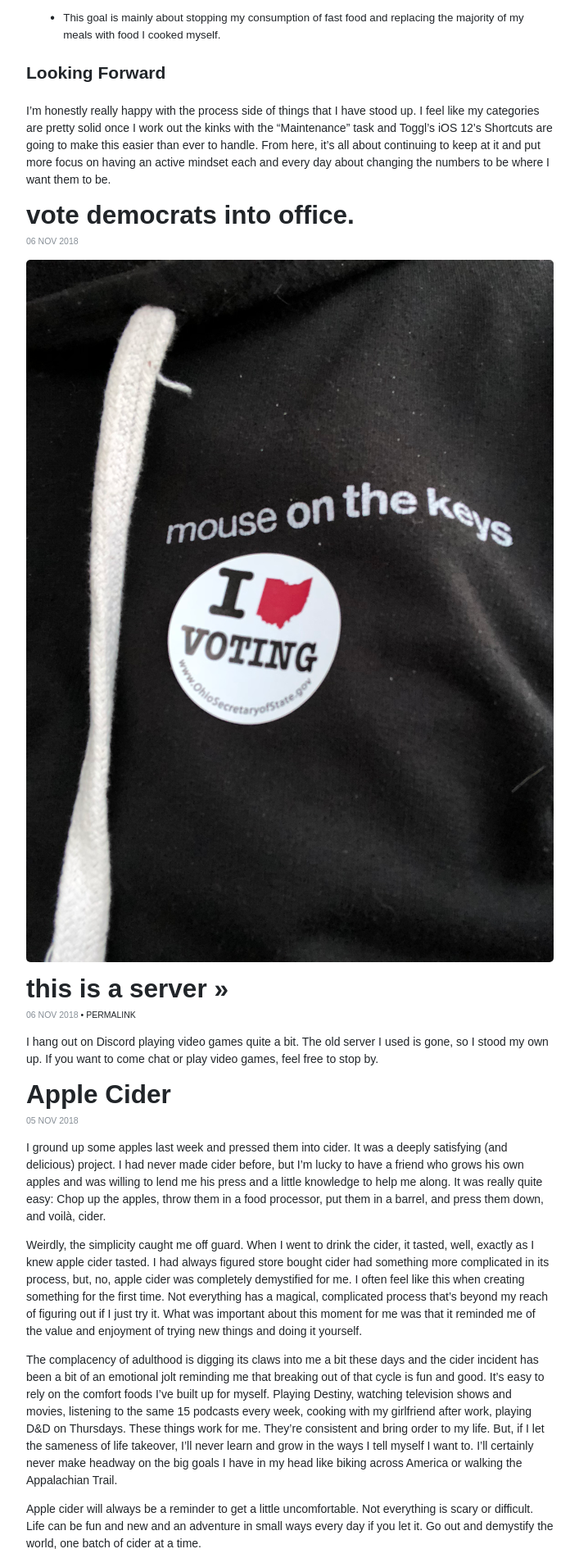
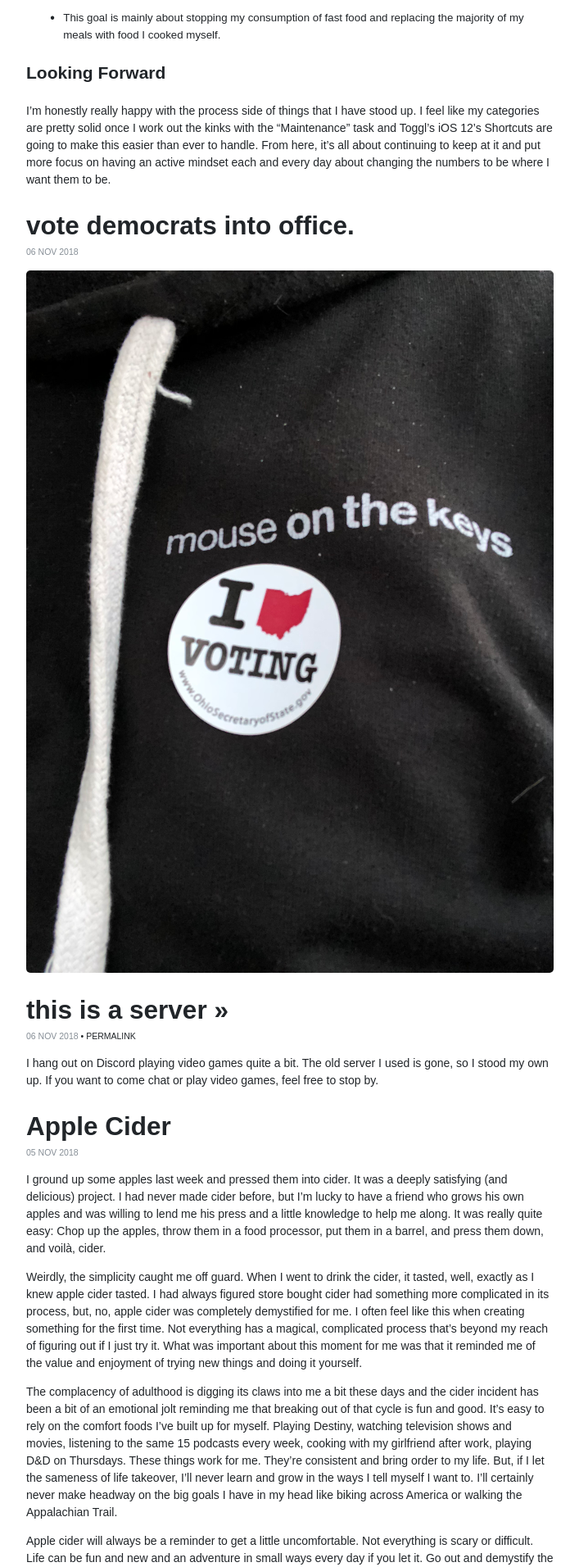
Before and after one commit to thisisamatthew/thisisamatthew.github.io, a Jekyll site: the page built from index.html, in a window 1280 px wide. Shown: the part 3599-5511 px from the top of the page at 82% size, without its empty margins (286-993 px from the left). Built offline with Jekyll 4.4.1, drawn with Linux system fonts in a browser that asks for light colours; the list of posts is cut into pages by our own code.

Commit message:
Update _site.scss

```diff
--- a/_sass/_site.scss
+++ b/_sass/_site.scss
@@ -109,7 +109,7 @@ body {
   Post
   -------------- */
 .post {
-  /* padding: 2%; */
+  /* padding-bottom: 2%; */
 
   &-title {
     margin-top: 0rem;
@@ -175,7 +175,7 @@ body {
 
 .list {
   &-post {
-    /* padding: 2%; */
+    padding-bottom: 2%;
 
     /* &:hover {
       background-color: $background-over-color;
```
